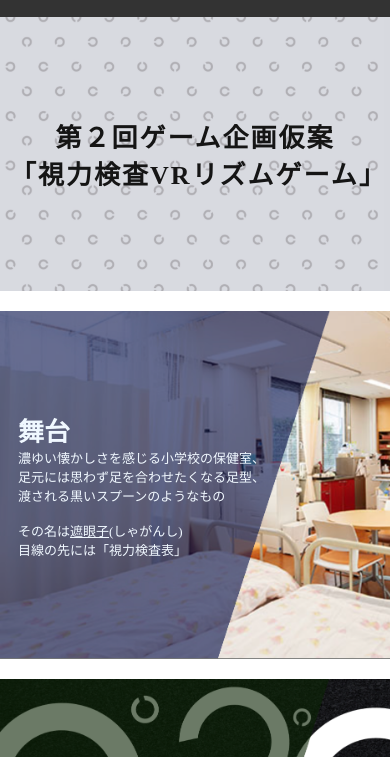
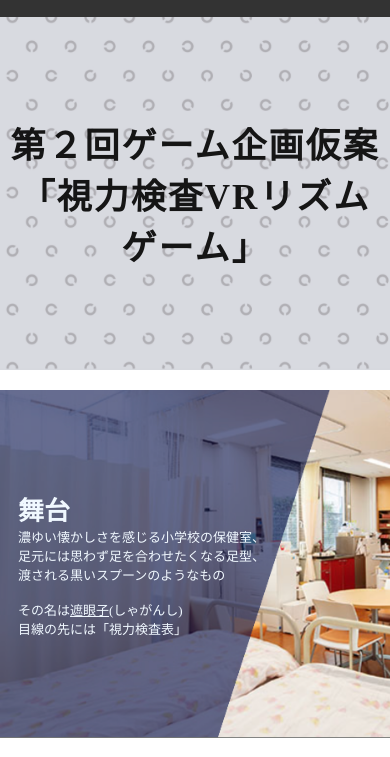
Before and after one commit to dAn564studio/GameCreatePlan, a plain HTML site: page index.html in a window 390 px wide. Shown: the part 87-844 px from the top of the page. Drawn offline with Linux system fonts and the light colour scheme.

Commit message:
スマホ対応中

```diff
--- a/style.css
+++ b/style.css
@@ -251,7 +251,7 @@ p {
   /* 画面の横幅が768px以下（スマホなど）のときにだけ効く設定 */
 
   h1 {
-    font-size: 26px;
+    font-size: 35px;
     letter-spacing: 2px;
   }
 
```
